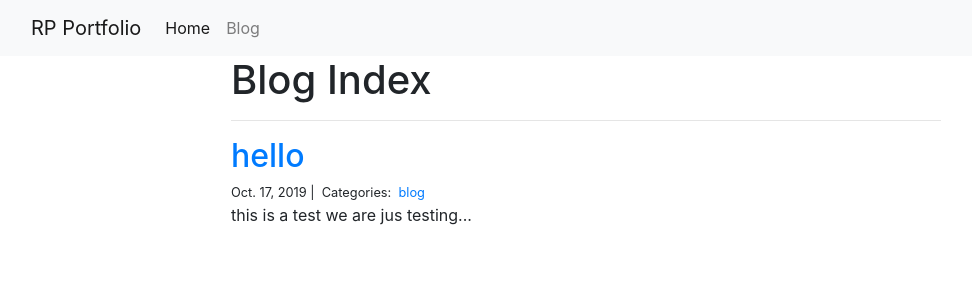
After one commit to yfove/porfolio_blog, a Django app: page /blog/ in a window 1280 px wide. The commit adds this page. Shown: the top 300 px of the page, without its empty margins (54-1026 px from the left). Run offline with Django 3.2, Linux system fonts and the light colour scheme; data comes from the database, SQL or seed files in the repository; both versions use the stored data as it was after the commit; some libraries are stand-ins or nearby versions.

Commit message:
completed

```diff
--- a/blog/models.py
+++ b/blog/models.py
@@ -1,6 +1,6 @@
-
 from django.db import models
 
+# Create your models here.
 class Category(models.Model):
     name = models.CharField(max_length=20)
 
--- /dev/null
+++ b/blog/templates/blog_index.html
@@ -0,0 +1,20 @@
+{% extends "base.html" %}
+{% block page_content %}
+<div class="col-md-8 offset-md-2">
+    <h1>Blog Index</h1>
+    <hr>
+    {% for post in posts %}
+    <h2><a href="{% url 'blog_detail' post.pk%}">{{ post.title }}</a></h2>
+    <small>
+        {{ post.created_on.date }} |&nbsp;
+        Categories:&nbsp;
+        {% for category in post.categories.all %}
+        <a href="{% url 'blog_category' category.name %}">
+            {{ category.name }}
+        </a>&nbsp;
+        {% endfor %}
+    </small>
+    <p>{{ post.body | slice:":400" }}...</p>
+    {% endfor %}
+</div>
+{% endblock %}
--- /dev/null
+++ b/blog/urls.py
@@ -0,0 +1,8 @@
+from django.urls import path
+from . import views
+
+urlpatterns = [
+    path("", views.blog_index, name="blog_index"),
+    path("<int:pk>/", views.blog_detail, name="blog_detail"),
+    path("<category>/", views.blog_category, name="blog_category"),
+]
--- a/blog/views.py
+++ b/blog/views.py
@@ -1,3 +1,45 @@
 from django.shortcuts import render
+from blog.models import Post, Comment
+from .forms import CommentForm
 
-# Create your views here.
+
+def blog_index(request):
+    posts = Post.objects.all().order_by('-created_on')
+    context = {
+        "posts": posts,
+    }
+    return render(request, "blog_index.html", context)
+
+def blog_category(request, category):
+    posts = Post.objects.filter(
+        categories__name__contains=category
+    ).order_by(
+        '-created_on'
+    )
+    context = {
+        "category": category,
+        "posts": posts
+    }
+    return render(request, "blog_category.html", context)
+
+def blog_detail(request, pk):
+    post = Post.objects.get(pk=pk)
+
+    form = CommentForm()
+    if request.method == 'POST':
+        form = CommentForm(request.POST)
+        if form.is_valid():
+            comment = Comment(
+                author=form.cleaned_data["author"],
+                body=form.cleaned_data["body"],
+                post=post
+            )
+            comment.save()
+
+    comments = Comment.objects.filter(post=post)
+    context = {
+        "post": post,
+        "comments": comments,
+        "form": form,
+    }
+    return render(request, "blog_detail.html", context)
--- a/personal_portfolio/templates/base.html
+++ b/personal_portfolio/templates/base.html
@@ -1,6 +1,29 @@
 <link rel="stylesheet" href="https://stackpath.bootstrapcdn.com/bootstrap/4.1.3/css/bootstrap.min.css" integrity="sha384-MCw98/SFnGE8fJT3GXwEOngsV7Zt27NXFoaoApmYm81iuXoPkFOJwJ8ERdknLPMO" crossorigin="anonymous">
 
-{% block page_content %}{% endblock %}
+<nav class="navbar navbar-expand-lg navbar-light bg-light">
+    <div class="container">
+        <a class="navbar-brand" href="{% url 'project_index' %}">RP Portfolio</a>
+        <button class="navbar-toggler" type="button" data-toggle="collapse" data-target="#navbarSupportedContent" aria-controls="navbarSupportedContent" aria-expanded="false" aria-label="Toggle navigation">
+          <span class="navbar-toggler-icon"></span>
+        </button>
+
+        <div class="collapse navbar-collapse" id="navbarSupportedContent">
+          <ul class="navbar-nav mr-auto">
+            <li class="nav-item active">
+              <a class="nav-link" href="{% url 'project_index' %}">Home</a>
+            </li class="nav-item">
+            <li>
+              <a class="nav-link" href="{% url 'blog_index' %}">Blog</a>
+            </li>
+          </ul>
+        </div>
+    </div>
+
+</nav>
+
+<div class="container">
+    {% block page_content %}{% endblock %}
+</div>
 
 <script src="https://code.jquery.com/jquery-3.3.1.slim.min.js" integrity="sha384-q8i/X+965DzO0rT7abK41JStQIAqVgRVzpbzo5smXKp4YfRvH+8abtTE1Pi6jizo" crossorigin="anonymous"></script>
 <script src="https://cdnjs.cloudflare.com/ajax/libs/popper.js/1.14.3/umd/popper.min.js" integrity="sha384-ZMP7rVo3mIykV+2+9J3UJ46jBk0WLaUAdn689aCwoqbBJiSnjAK/l8WvCWPIPm49" crossorigin="anonymous"></script>
--- a/personal_portfolio/urls.py
+++ b/personal_portfolio/urls.py
@@ -4,4 +4,5 @@ from django.urls import path, include
 urlpatterns = [
     path("admin/", admin.site.urls),
     path("projects/", include("projects.urls")),
+    path("blog/", include("blog.urls")),
 ]
```
Also changed, not shown: blog/admin.py (+9 -1 lines), blog/forms.py (added, +16 -0 lines), blog/templates/blog_category.html (added, +20 -0 lines), blog/templates/blog_detail.html (added, +36 -0 lines), blog/migrations/0001_initial.py, db.sqlite3, projects/static/img/project1.png (added), projects/static/img/project2.png (added), 2 other files.
